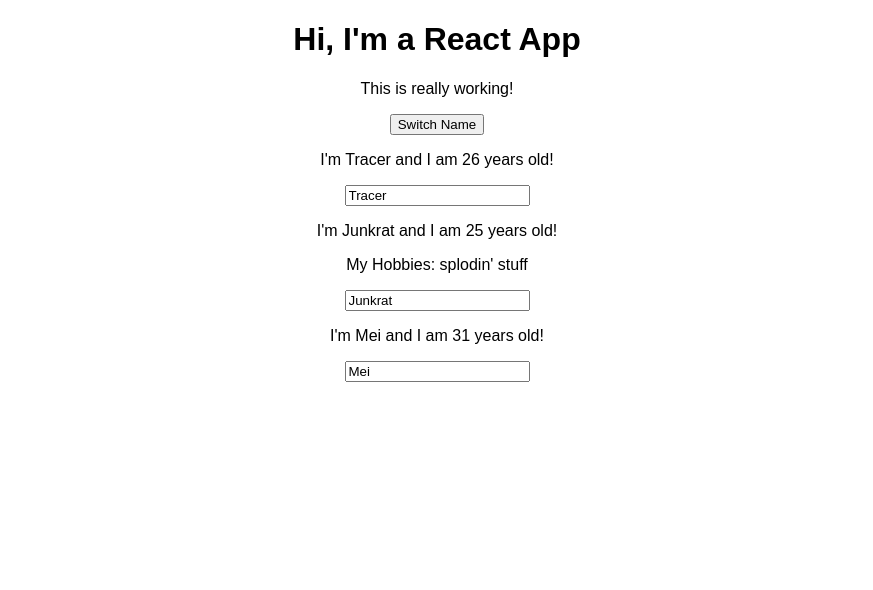
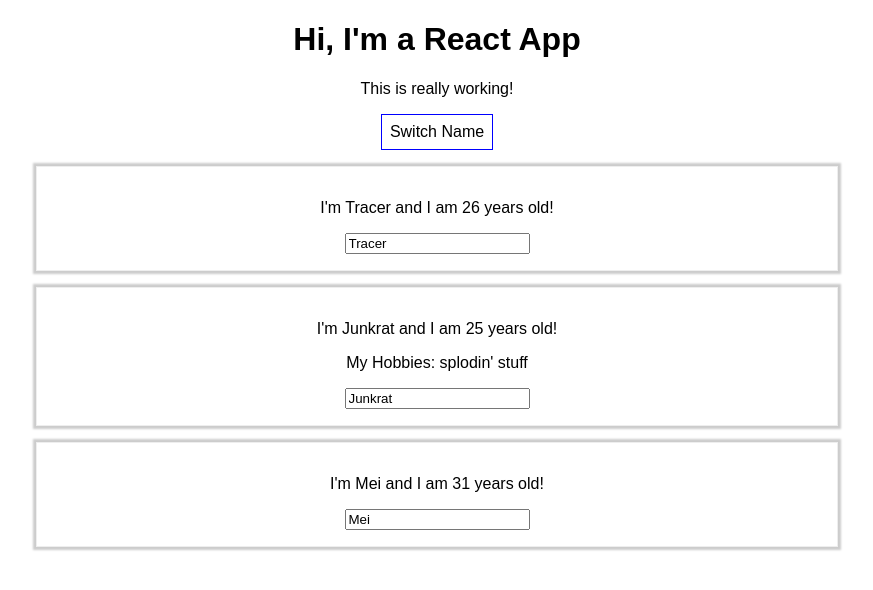
Before and after one commit to Nitrowonder/react-complete-guide, a React (Create React App) app: page / in a window 1280 px wide. Shown: the top 590 px of the page, without its empty margins (203-1076 px from the left). Built offline with nearby package versions, Linux system fonts and the light colour scheme.

Commit message:
added stylesheet and some inline styling

```diff
--- a/src/App.js
+++ b/src/App.js
@@ -37,11 +37,19 @@
     })
   }
 
+  const style = {
+    backgroundColor: 'white',
+    font: 'inherit',
+    border: '1px solid blue',
+    padding: '8px',
+    cursor: 'pointer'
+  }
+
   return (
     <div className="App">
       <h1>Hi, I'm a React App</h1>
       <p>This is really working!</p>
-      <button onClick={() => switchNameHandler('Lena')}>Switch Name</button>
+      <button style={style} onClick={() => switchNameHandler('Lena')}>Switch Name</button>
       <Person
         name={personsState.persons[0].name}
         age={personsState.persons[0].age}
--- /dev/null
+++ b/src/Person/Person.css
@@ -0,0 +1,8 @@
+.Person {
+    width: 60%;
+    margin: 16px auto;
+    border: 1px solid #eee;
+    box-shadow: 0 0 2px 3px #ccc;
+    padding: 16px;
+    text-align: center;
+}
--- a/src/Person/Person.js
+++ b/src/Person/Person.js
@@ -1,8 +1,9 @@
 import React from 'react';
+import './Person.css';
 
 const person = (props) => {
     return (
-        <div>
+        <div className="Person">
             <p onClick={props.click}>I'm {props.name} and I am {props.age} years old!</p>
             <p>{props.children}</p>
             <input type="text" onChange={props.changed} value={props.name} />
```
